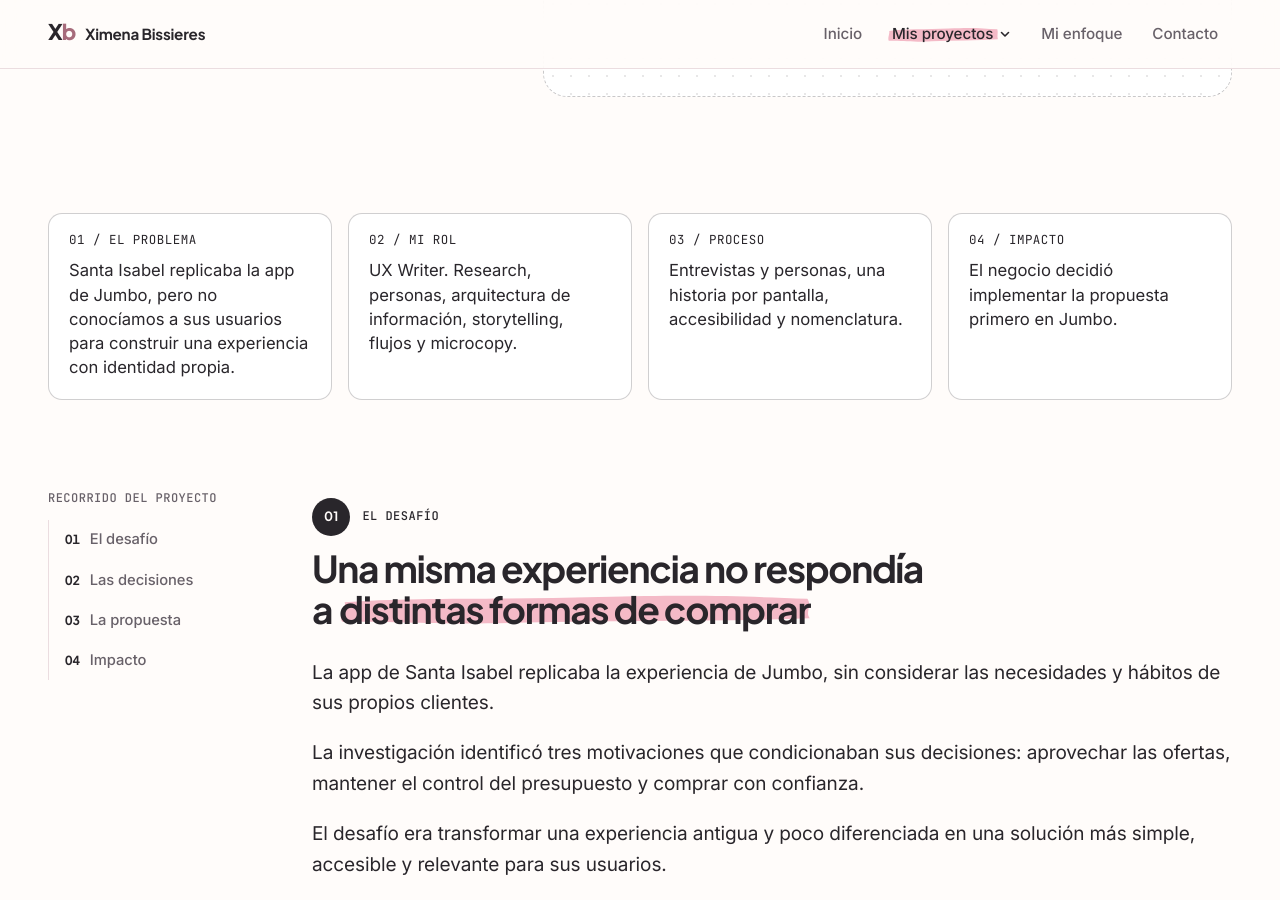
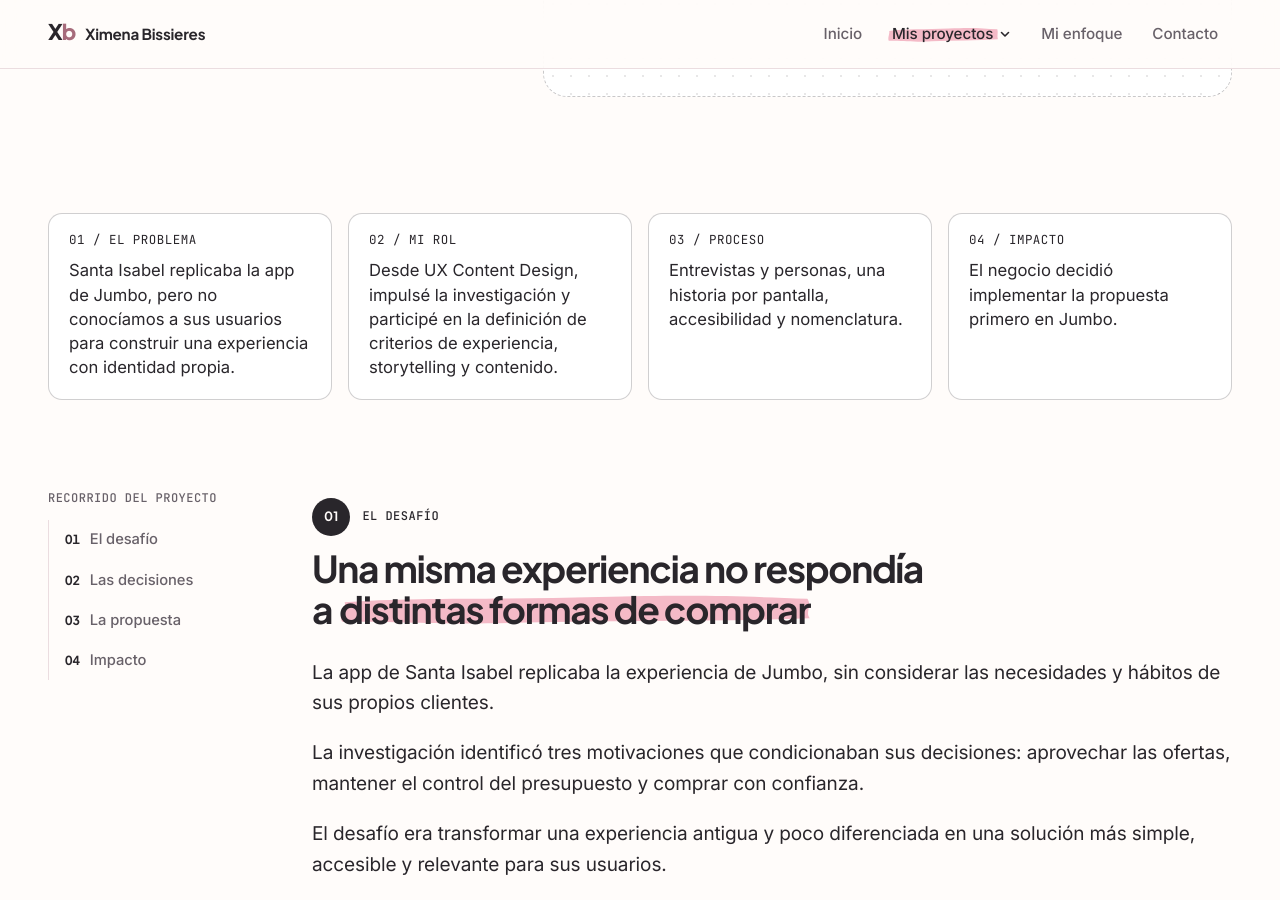
Before and after one commit to ximebissieres/Ximebissieres.github.io, a Jekyll site: the page built from proyectos/santa-isabel.html, in a window 1280 px wide and 900 px high, scrolled down 541 px. Built offline with Jekyll 4.4.1, drawn with Linux system fonts in a browser that asks for light colours.

Commit message:
Santa Isabel: nueva bajada de Mi rol en el resumen
Co-Authored-By: Claude Opus 5.5 <noreply@anthropic.com>
Claude-Session: https://claude.ai/code/session_01DJ4kQgEHjb3PtnpPBBuZ5X

```diff
--- a/proyectos/santa-isabel.html
+++ b/proyectos/santa-isabel.html
@@ -10,7 +10,7 @@ summary: La app de Santa Isabel era idéntica a la de Jumbo. La rediseñamos des
 ---
 <section class="overview" aria-label="Resumen del caso">
   <div><h2>El problema</h2><p>Santa Isabel replicaba la app de Jumbo, pero no conocíamos a sus usuarios para construir una experiencia con identidad propia.</p></div>
-  <div><h2>Mi rol</h2><p>UX Writer. Research, personas, arquitectura de información, storytelling, flujos y microcopy.</p></div>
+  <div><h2>Mi rol</h2><p>Desde UX Content Design, impulsé la investigación y participé en la definición de criterios de experiencia, storytelling y contenido.</p></div>
   <div><h2>Proceso</h2><p>Entrevistas y personas, una historia por pantalla, accesibilidad y nomenclatura.</p></div>
   <div><h2>Impacto</h2><p>El negocio decidió implementar la propuesta primero en Jumbo.</p></div>
 </section>
```
